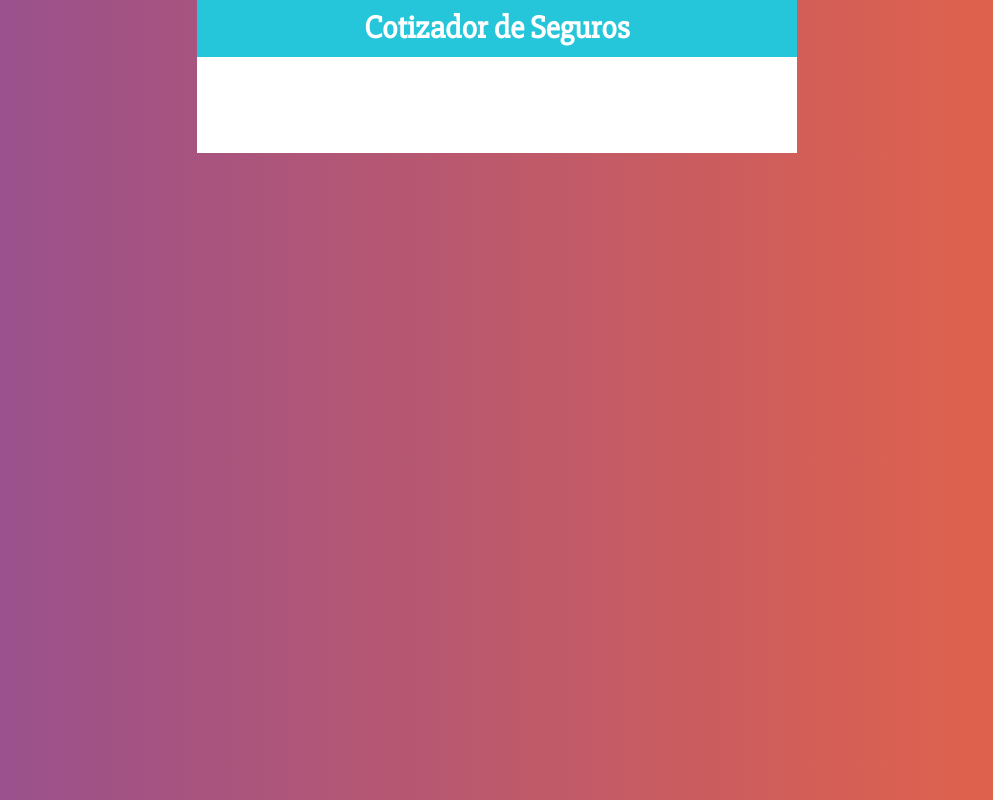
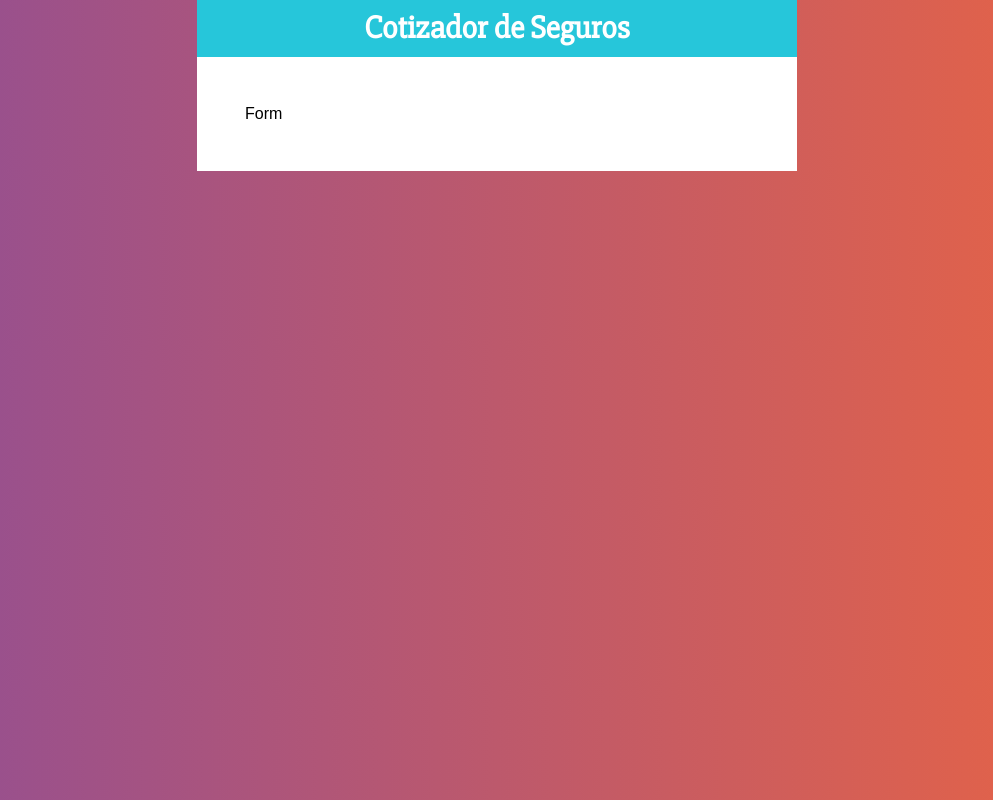
Before and after one commit to albertoavv/cotizador, a React (Create React App) app: page / in a window 1280 px wide. Shown: the whole page, without its empty margins (143-1136 px from the left). Built offline with nearby package versions, Linux system fonts and the light colour scheme.

Commit message:
form
Inicio del formulario

```diff
--- a/src/App.js
+++ b/src/App.js
@@ -19,7 +19,7 @@ function App() {
          titulo="Cotizador de Seguros"
       />
       <ContenedorFormulario>
-
+        Form
       </ContenedorFormulario>
     </Contenedor>
   );
```
Also changed, not shown: 1 other file (tests, documents, lock files or other folders).
